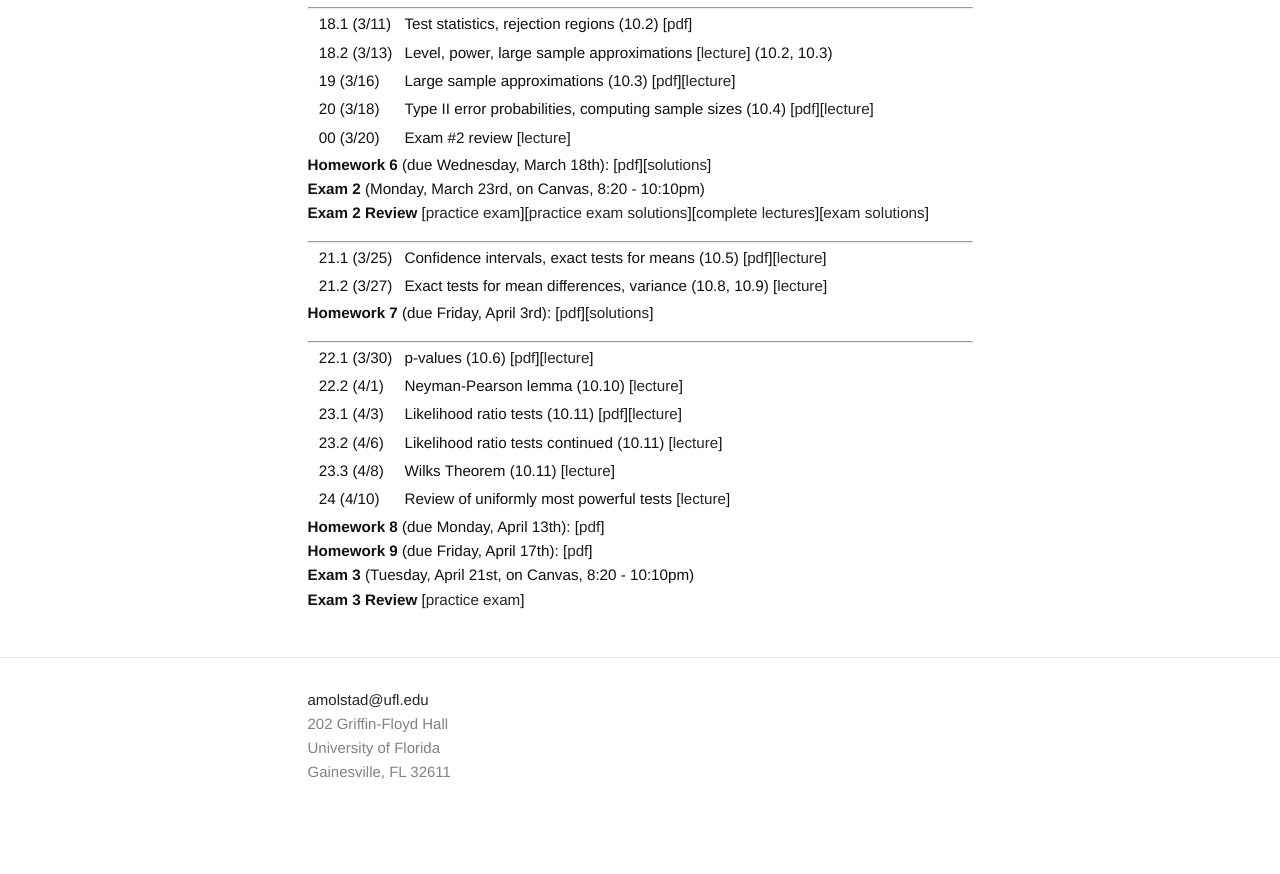
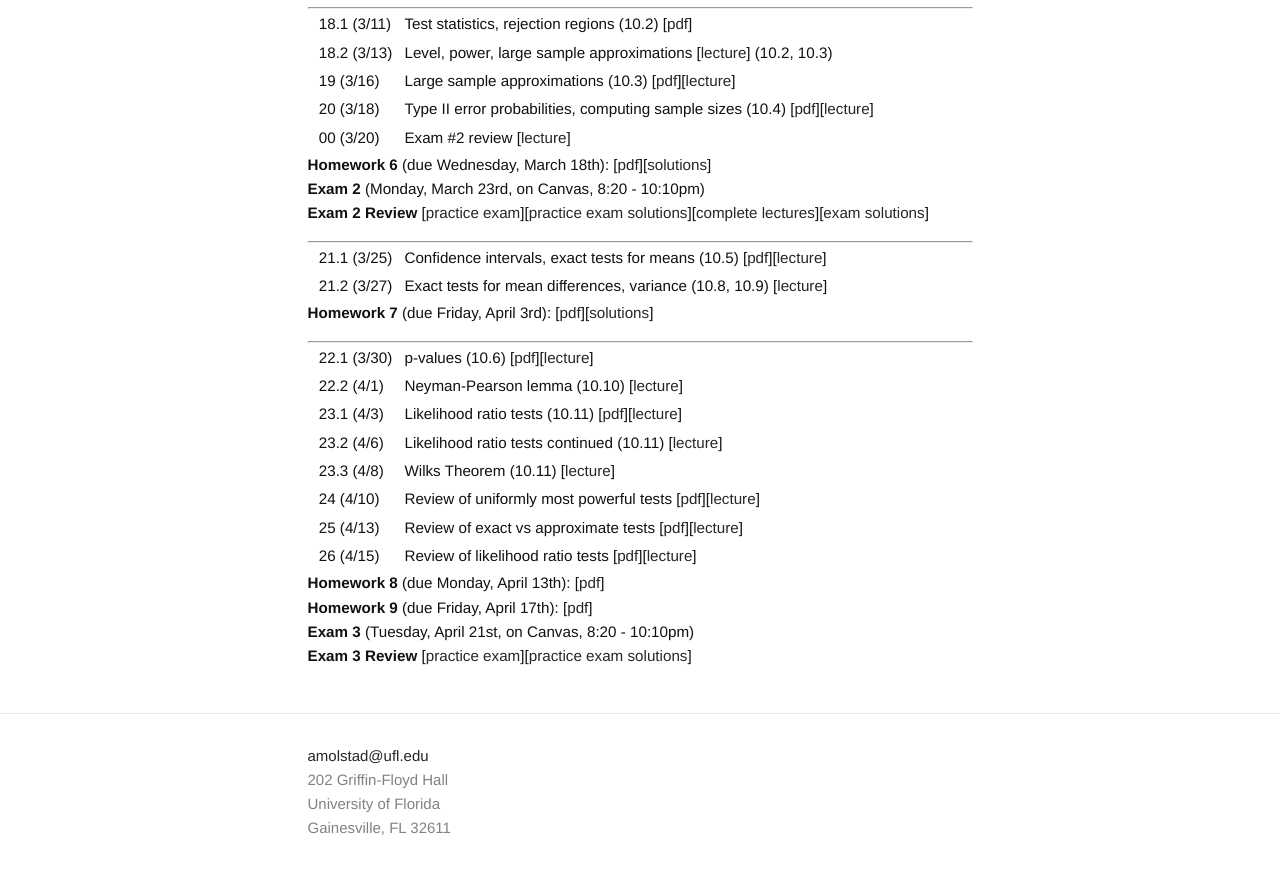
Before and after one commit to ajmolstad/ajmolstad.github.io, a Jekyll site: the page built from S20_STA4322.md, in a window 1280 px wide and 900 px high, scrolled down 1194 px. Shown: the top 874 px of the window. Built offline with Jekyll 4.4.1, drawn with Linux system fonts in a browser that asks for light colours; before the commit the page ends 2038 px from its top, so only the background shows below that.

Commit message:
Update S20_STA4322.md

```diff
--- a/S20_STA4322.md
+++ b/S20_STA4322.md
@@ -89,9 +89,11 @@ Note that you must be logged into your UFL eLearning account to access course no
 || 23.1 (4/3) || Likelihood ratio tests (10.11) [[pdf](https://ufl.instructure.com/courses/394927/files/49240380/download?wrap=1)][[lecture](https://ufl.instructure.com/courses/394927/files/49324936/download?wrap=1)] ||
 || 23.2 (4/6) || Likelihood ratio tests continued (10.11) [[lecture](https://ufl.instructure.com/courses/394927/files/49324936/download?wrap=1)] ||
 || 23.3 (4/8) || Wilks Theorem (10.11) [[lecture](https://ufl.instructure.com/courses/394927/files/49383182/download?wrap=1)] ||
-|| 24 (4/10) ||Review of uniformly most powerful tests [[lecture](https://ufl.instructure.com/courses/394927/files/49488594/download?wrap=1)] ||
+|| 24 (4/10) ||Review of uniformly most powerful tests [[pdf](https://ufl.instructure.com/courses/394927/files/49629935/download?wrap=1)][[lecture](https://ufl.instructure.com/courses/394927/files/49488594/download?wrap=1)] ||
+|| 25 (4/13) || Review of exact vs approximate tests [[pdf](https://ufl.instructure.com/courses/394927/files/49629928/download?wrap=1)][[lecture](https://ufl.instructure.com/courses/394927/files/49551561/download?wrap=1)] ||
+|| 26 (4/15) || Review of likelihood ratio tests [[pdf](https://ufl.instructure.com/courses/394927/files/49629931/download?wrap=1)][[lecture](https://ufl.instructure.com/courses/394927/files/49628663/download?wrap=1)] ||
 
 **Homework 8** (due Monday, April 13th): [[pdf](/docs/STA4322_S20_Homework8.pdf)]
 **Homework 9** (due Friday, April 17th): [[pdf](/docs/STA4322_S20_Homework9.pdf)]
 **Exam 3** (Tuesday, April 21st, on Canvas, 8:20 - 10:10pm)
-**Exam 3 Review** [[practice exam](https://ufl.instructure.com/courses/394927/files/49488615/download?wrap=1)]
+**Exam 3 Review** [[practice exam](https://ufl.instructure.com/courses/394927/files/49488615/download?wrap=1)][[practice exam solutions](https://ufl.instructure.com/courses/394927/files/49629259/download?wrap=1)]
```
